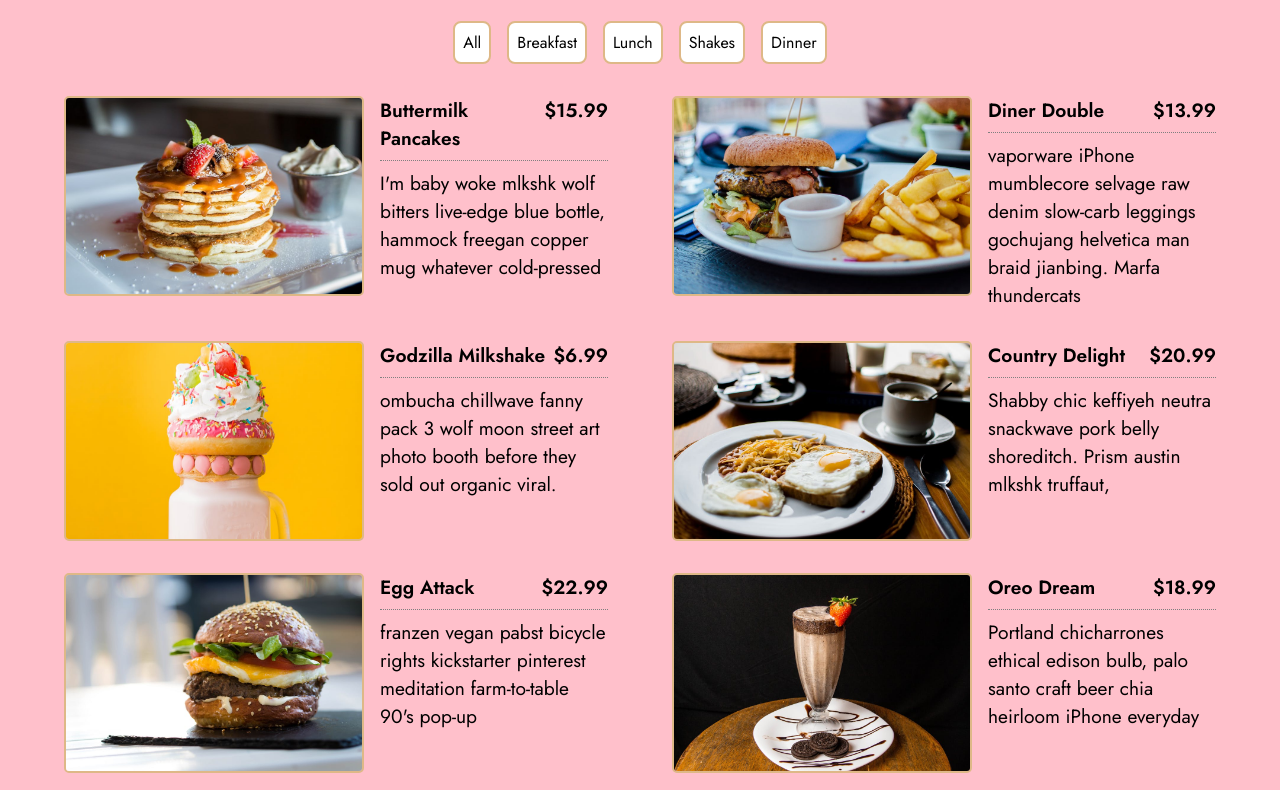
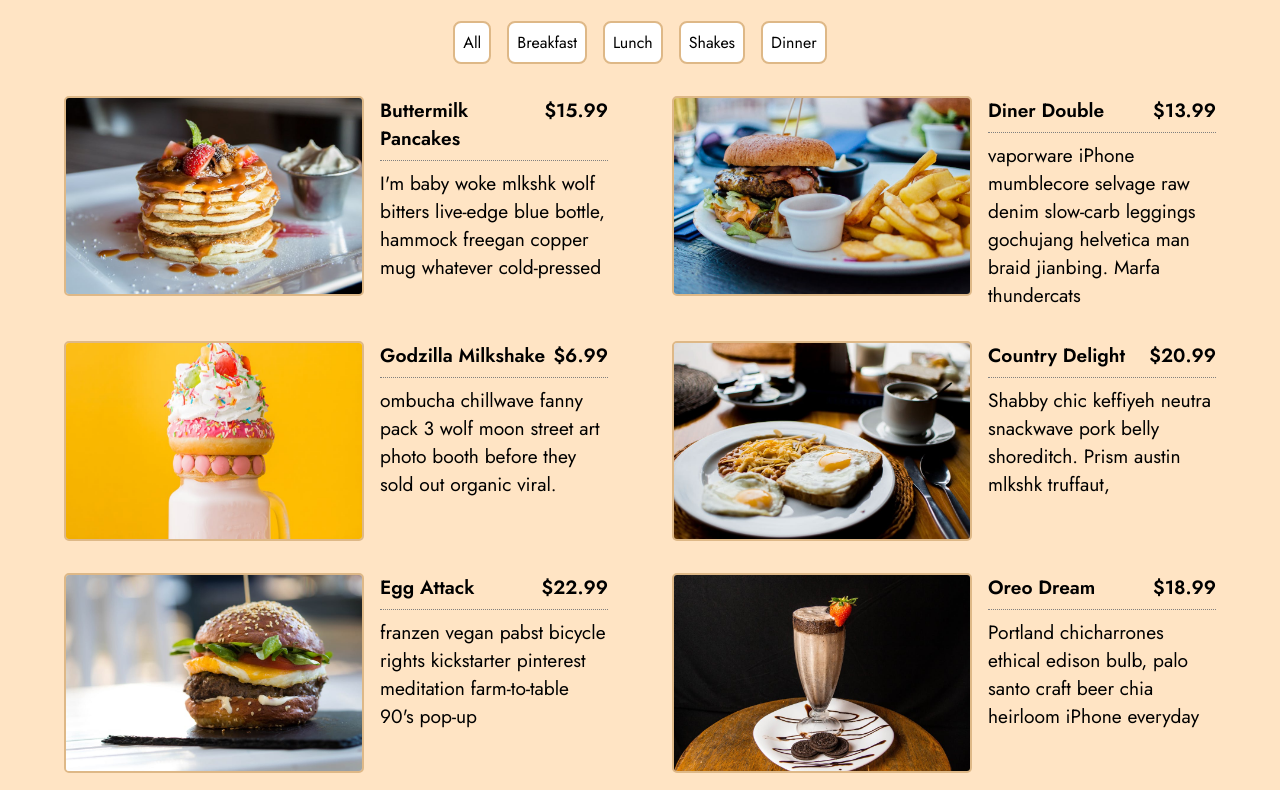
Before and after one commit to SardorDev12/menu-page, a plain HTML site: page index.html in a window 1280 px wide. Shown: the part 168-958 px from the top of the page. Drawn offline with Linux system fonts and the light colour scheme.

Commit message:
fix: background color

```diff
--- a/style.css
+++ b/style.css
@@ -8,7 +8,7 @@
 }
 
 body {
-  background-color: pink;
+  background-color: bisque;
 }
 .menu {
   padding: 5rem 0;
```
